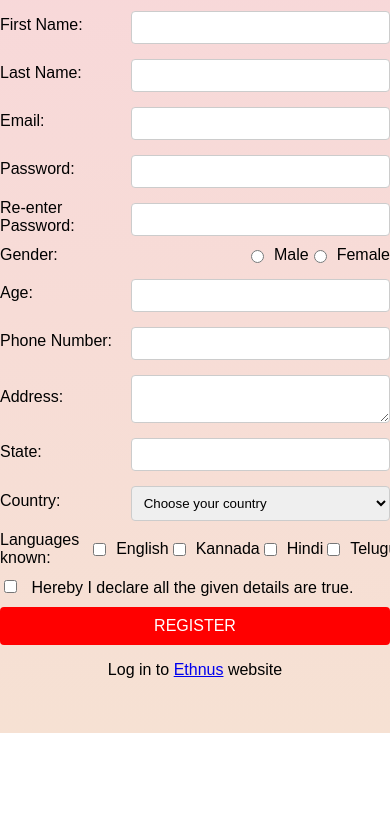
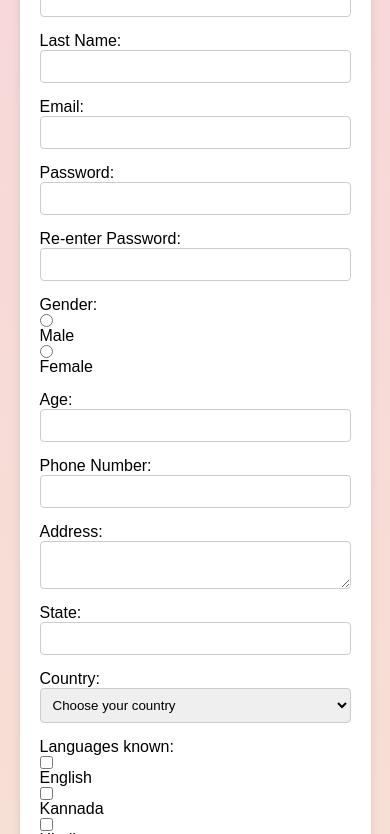
Before and after one commit to VedantVatsa/MernStack, a website: page javascipt/task8.html in a window 390 px wide. Shown: the part 111-945 px from the top of the page. Before the commit the page ends 844 px from the top, so only its background shows below. Drawn offline with Linux system fonts and the light colour scheme.

Commit message:
Updated Tasks

```diff
--- a/javascipt/task8.html
+++ b/javascipt/task8.html
@@ -5,29 +5,40 @@
     <meta name="viewport" content="width=device-width, initial-scale=1.0" />
     <title>Registration Form</title>
     <style>
+      /* Normalize CSS for consistency across browsers */
+      * {
+        margin: 0;
+        padding: 0;
+        box-sizing: border-box;
+      }
+
       body {
         font-family: Arial, sans-serif;
         display: flex;
         justify-content: center;
         align-items: center;
-        height: 100vh;
+        min-height: 100vh;
         background: linear-gradient(to bottom, #f8d7da, #f6e1d3);
         margin: 0;
       }
       .container {
-        width: 100%;
+        width: 90%;
         max-width: 600px;
         padding: 20px;
+        background-color: white;
+        box-shadow: 0 0 10px rgba(0, 0, 0, 0.1);
+        border-radius: 8px;
       }
       h1 {
         text-align: center;
         color: blue;
+        margin-bottom: 20px;
       }
       .form-group {
         display: flex;
         justify-content: space-between;
         align-items: center;
-        margin-bottom: 10px;
+        margin-bottom: 15px;
         position: relative;
       }
       label {
@@ -43,7 +54,6 @@
       select {
         flex: 2;
         padding: 8px;
-        margin-top: 5px;
         border: 1px solid #ccc;
         border-radius: 4px;
       }
@@ -81,12 +91,37 @@
         border-radius: 4px;
         cursor: pointer;
         font-size: 16px;
+        margin-top: 20px;
       }
       button:hover {
         background-color: darkred;
       }
       p {
         text-align: center;
+        margin-top: 20px;
+      }
+
+      @media (max-width: 768px) {
+        .form-group {
+          flex-direction: column;
+          align-items: flex-start;
+        }
+        label,
+        input[type="text"],
+        input[type="email"],
+        input[type="password"],
+        input[type="number"],
+        input[type="tel"],
+        textarea,
+        select {
+          flex: 1;
+          width: 100%;
+        }
+        .error-message {
+          position: static;
+          margin-left: 0;
+          margin-top: 5px;
+        }
       }
     </style>
   </head>
```
Also changed, not shown: csstask/task1.html (+1 -1 lines).
